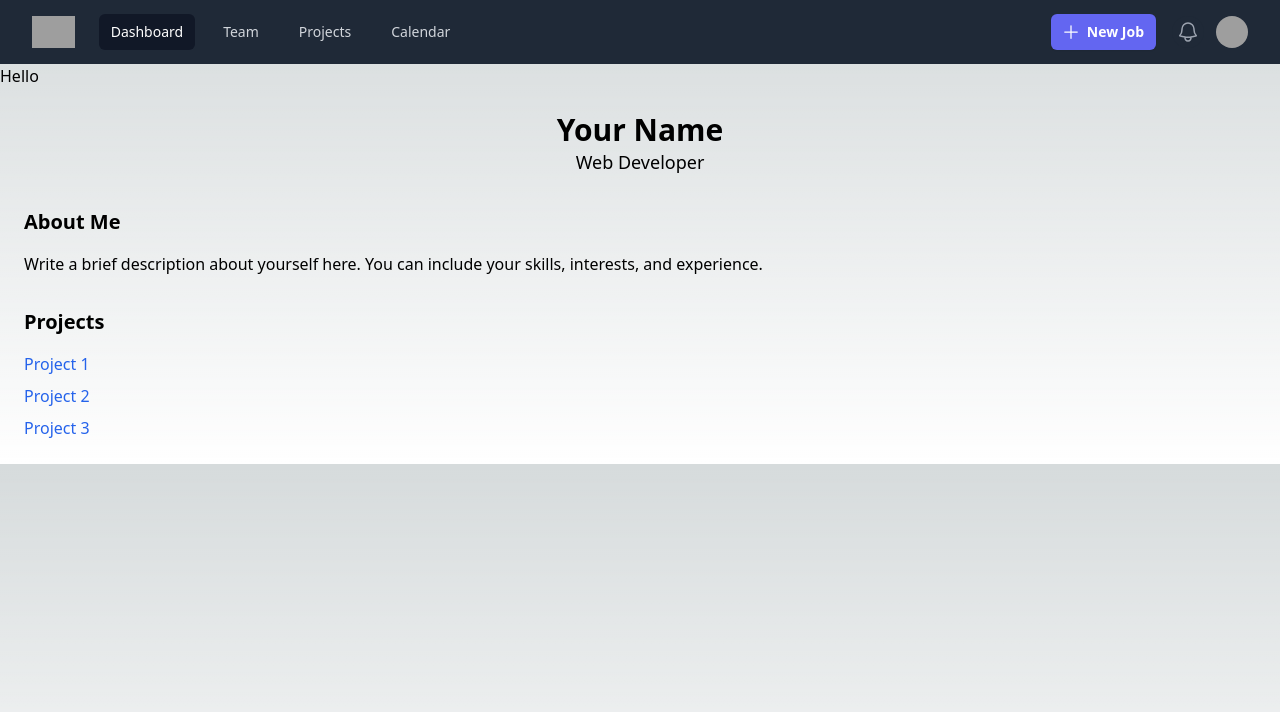
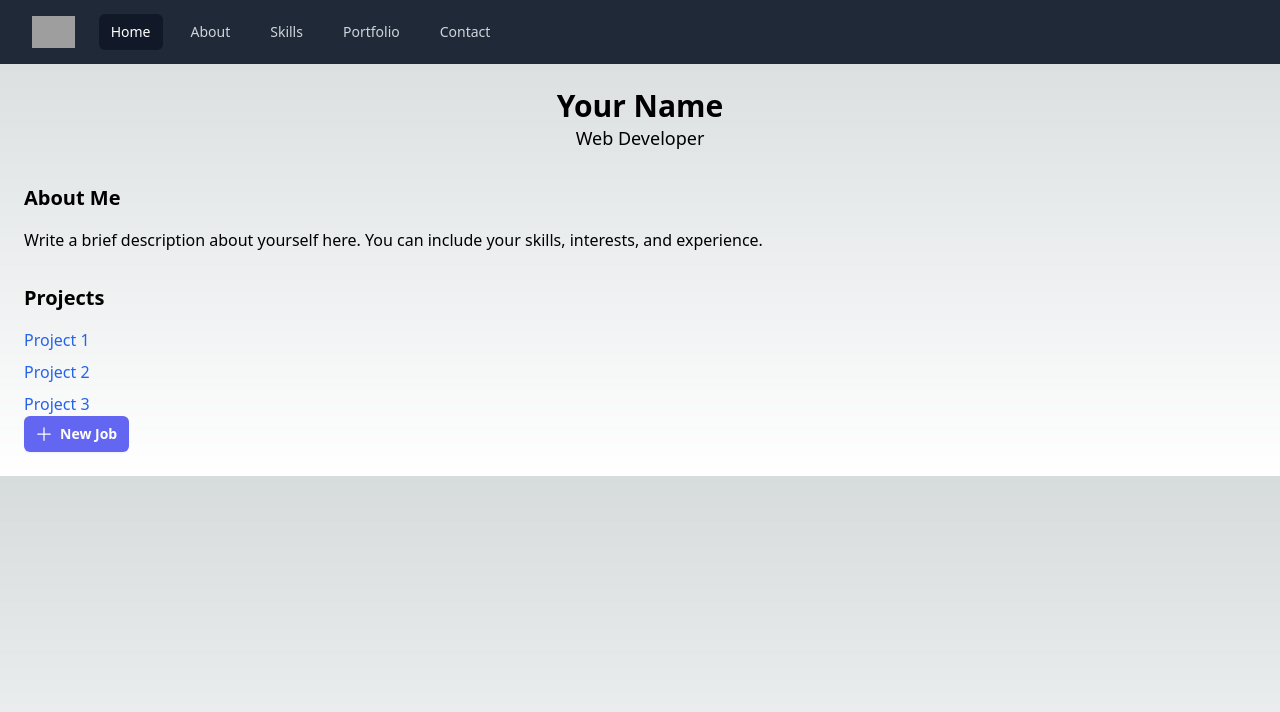
Before and after one commit to NaomiKleinhans/Profile_Project, a Next.js app: page / in a window 1280 px wide. Shown: the top 712 px of the page. Built offline with nearby package versions, Linux system fonts and the light colour scheme; grey boxes are pictures that could not be loaded.

Commit message:
in progress

```diff
--- a/pages/components/MainNavbar.tsx/MainNavbar.tsx
+++ b/pages/components/MainNavbar.tsx/MainNavbar.tsx
@@ -10,16 +10,11 @@ const user = {
 }
 
 const navigation = [
-	{ name: 'Dashboard', href: '#', current: true },
-	{ name: 'Team', href: '#', current: false },
-	{ name: 'Projects', href: '#', current: false },
-	{ name: 'Calendar', href: '#', current: false }
-]
-
-const userNavigation = [
-	{ name: 'Your Profile', href: '#' },
-	{ name: 'Settings', href: '#' },
-	{ name: 'Sign out', href: '#' }
+	{ name: 'Home', href: '#', current: true },
+	{ name: 'About', href: '#', current: false },
+	{ name: 'Skills', href: '#', current: false },
+	{ name: 'Portfolio', href: '#', current: false },
+	{ name: 'Contact', href: '#', current: false }
 ]
 
 export default function Example() {
@@ -51,7 +46,7 @@ export default function Example() {
 										)}
 									</Disclosure.Button>
 								</div>
-								<div className='flex flex-shrink-0 items-center'>
+								<div className='flex justify-start items-center'>
 									<img
 										className='h-8 w-auto'
 										src='https://tailwindui.com/img/logos/mark.svg?color=indigo&shade=500'
@@ -75,77 +70,6 @@ export default function Example() {
 									))}
 								</div>
 							</div>
-							<div className='flex items-center'>
-								<div className='flex-shrink-0'>
-									<button
-										type='button'
-										className='relative inline-flex items-center gap-x-1.5 rounded-md bg-indigo-500 px-3 py-2 text-sm font-semibold text-white shadow-sm hover:bg-indigo-400 focus-visible:outline focus-visible:outline-2 focus-visible:outline-offset-2 focus-visible:outline-indigo-500'
-									>
-										<PlusIcon
-											className='-ml-0.5 h-5 w-5'
-											aria-hidden='true'
-										/>
-										New Job
-									</button>
-								</div>
-								<div className='hidden md:ml-4 md:flex md:flex-shrink-0 md:items-center'>
-									<button
-										type='button'
-										className='relative rounded-full bg-gray-800 p-1 text-gray-400 hover:text-white focus:outline-none focus:ring-2 focus:ring-white focus:ring-offset-2 focus:ring-offset-gray-800'
-									>
-										<span className='absolute -inset-1.5' />
-										<span className='sr-only'>View notifications</span>
-										<BellIcon
-											className='h-6 w-6'
-											aria-hidden='true'
-										/>
-									</button>
-
-									{/* Profile dropdown */}
-									<Menu
-										as='div'
-										className='relative ml-3'
-									>
-										<div>
-											<Menu.Button className='relative flex rounded-full bg-gray-800 text-sm focus:outline-none focus:ring-2 focus:ring-white focus:ring-offset-2 focus:ring-offset-gray-800'>
-												<span className='absolute -inset-1.5' />
-												<span className='sr-only'>Open user menu</span>
-												<img
-													className='h-8 w-8 rounded-full'
-													src={user.imageUrl}
-													alt=''
-												/>
-											</Menu.Button>
-										</div>
-										<Transition
-											as={Fragment}
-											enter='transition ease-out duration-200'
-											enterFrom='transform opacity-0 scale-95'
-											enterTo='transform opacity-100 scale-100'
-											leave='transition ease-in duration-75'
-											leaveFrom='transform opacity-100 scale-100'
-											leaveTo='transform opacity-0 scale-95'
-										>
-											<Menu.Items className='absolute right-0 z-10 mt-2 w-48 origin-top-right rounded-md bg-white py-1 shadow-lg ring-1 ring-black ring-opacity-5 focus:outline-none'>
-												{userNavigation.map((item) => (
-													<Menu.Item key={item.name}>
-														{({ active }) => (
-															<a
-																href={item.href}
-																className={`${
-																	active ? 'bg-gray-100' : ''
-																} block px-4 py-2 text-sm text-gray-700`}
-															>
-																{item.name}
-															</a>
-														)}
-													</Menu.Item>
-												))}
-											</Menu.Items>
-										</Transition>
-									</Menu>
-								</div>
-							</div>
 						</div>
 					</div>
 
@@ -167,48 +91,7 @@ export default function Example() {
 								</Disclosure.Button>
 							))}
 						</div>
-						<div className='border-t border-gray-700 pb-3 pt-4'>
-							<div className='flex items-center px-5 sm:px-6'>
-								<div className='flex-shrink-0'>
-									<img
-										className='h-10 w-10 rounded-full'
-										src={user.imageUrl}
-										alt=''
-									/>
-								</div>
-								<div className='ml-3'>
-									<div className='text-base font-medium text-white'>
-										{user.name}
-									</div>
-									<div className='text-sm font-medium text-gray-400'>
-										{user.email}
-									</div>
-								</div>
-								<button
-									type='button'
-									className='relative ml-auto flex-shrink-0 rounded-full bg-gray-800 p-1 text-gray-400 hover:text-white focus:outline-none focus:ring-2 focus:ring-white focus:ring-offset-2 focus:ring-offset-gray-800'
-								>
-									<span className='absolute -inset-1.5' />
-									<span className='sr-only'>View notifications</span>
-									<BellIcon
-										className='h-6 w-6'
-										aria-hidden='true'
-									/>
-								</button>
-							</div>
-							<div className='mt-3 space-y-1 px-2 sm:px-3'>
-								{userNavigation.map((item) => (
-									<Disclosure.Button
-										key={item.name}
-										as='a'
-										href={item.href}
-										className='block rounded-md px-3 py-2 text-base font-medium text-gray-400 hover:bg-gray-700 hover:text-white'
-									>
-										{item.name}
-									</Disclosure.Button>
-								))}
-							</div>
-						</div>
+
 					</Disclosure.Panel>
 				</>
 			)}
--- a/pages/index.tsx
+++ b/pages/index.tsx
@@ -1,5 +1,6 @@
 import MainNavbar from "./components/MainNavbar.tsx/MainNavbar"
 import React from 'react'
+import { PlusIcon } from "./components/SvgIcons/SvgIcons"
 
 const projects = [
 	{ name: 'Project 1', link: 'https://example.com/project1' },
@@ -12,7 +13,6 @@ const ProfilePage = () => {
 	return (
 		<>
 			<MainNavbar></MainNavbar>
-      <h1>Hello</h1>
 			<div className='container mx-auto p-6'>
 				<header className='text-center mb-8'>
 					<h1 className='text-3xl font-bold'>Your Name</h1>
@@ -39,6 +39,18 @@ const ProfilePage = () => {
 						))}
 					</div>
 				</div>
+				<div className='flex-shrink-0'>
+					<button
+						type='button'
+						className='relative inline-flex items-center gap-x-1.5 rounded-md bg-indigo-500 px-3 py-2 text-sm font-semibold text-white shadow-sm hover:bg-indigo-400 focus-visible:outline focus-visible:outline-2 focus-visible:outline-offset-2 focus-visible:outline-indigo-500'
+					>
+						<PlusIcon
+							className='-ml-0.5 h-5 w-5'
+							aria-hidden='true'
+						/>
+						New Job
+					</button>
+				</div>
 			</div>
 		</>
 	)
```
Lines whose indentation alone changed are shown as unchanged.
